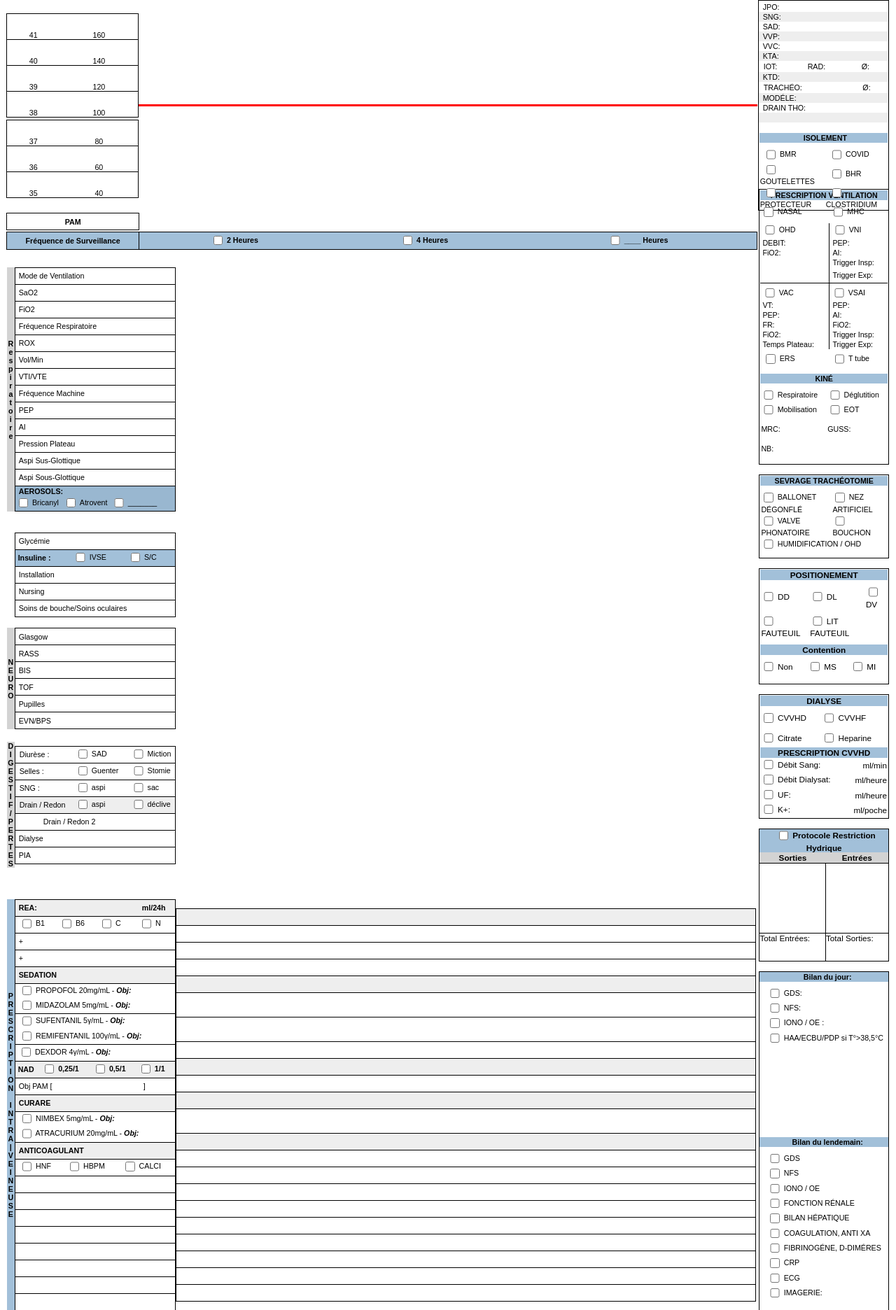
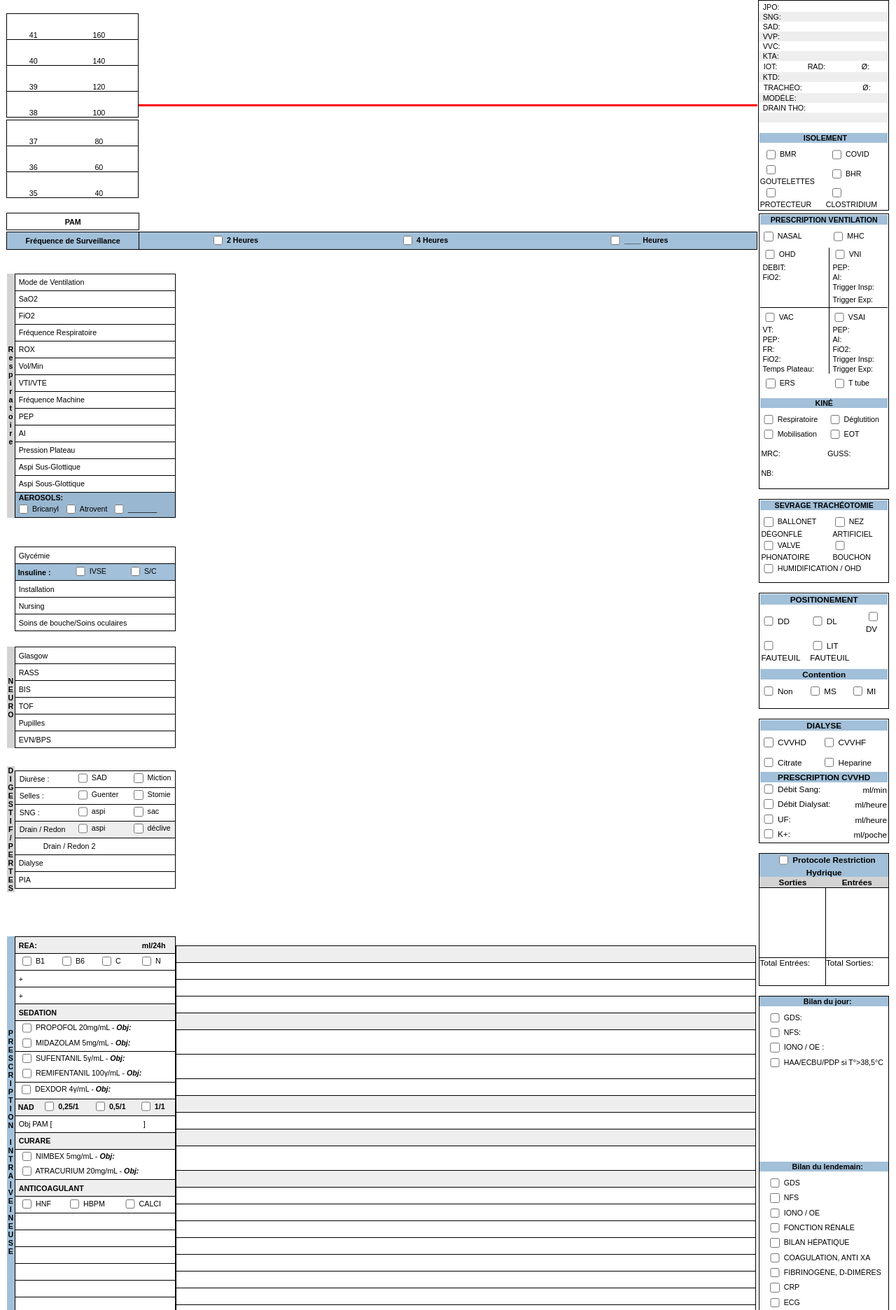
Before and after one commit to sebastienpro/ch-ales, a Flask app: template templates/main.html in a window 1280 px wide. Shown: the part 200-2072 px from the top of the page at 70% size. Run offline with Flask 2, Linux system fonts and the light colour scheme; the template is opened without the code that fills it, so the values that code supplies are empty.

Commit message:
Last changes

```diff
--- a/templates/right/rea-right.html
+++ b/templates/right/rea-right.html
@@ -33,6 +33,6 @@
            A Faire / A Prévoir:
         </td>
     </tr>
-    <tr style="height: 130px;"><td></td></tr>
+    <tr style="height: 180px;"><td></td></tr>
 
 </table>
--- a/templates/right/resp-right.html
+++ b/templates/right/resp-right.html
@@ -1,4 +1,4 @@
-<table style="width: 100%; height: 100%; margin-top: -90px" class="main-table">
+<table style="width: 100%; height: 100%; margin-top: -55px" class="main-table">
     <tr>
         <td colspan="2">
             <table style="width: 100%;">
```
Also changed, not shown: templates/verso/tour-securite.html (+6 -6 lines).
